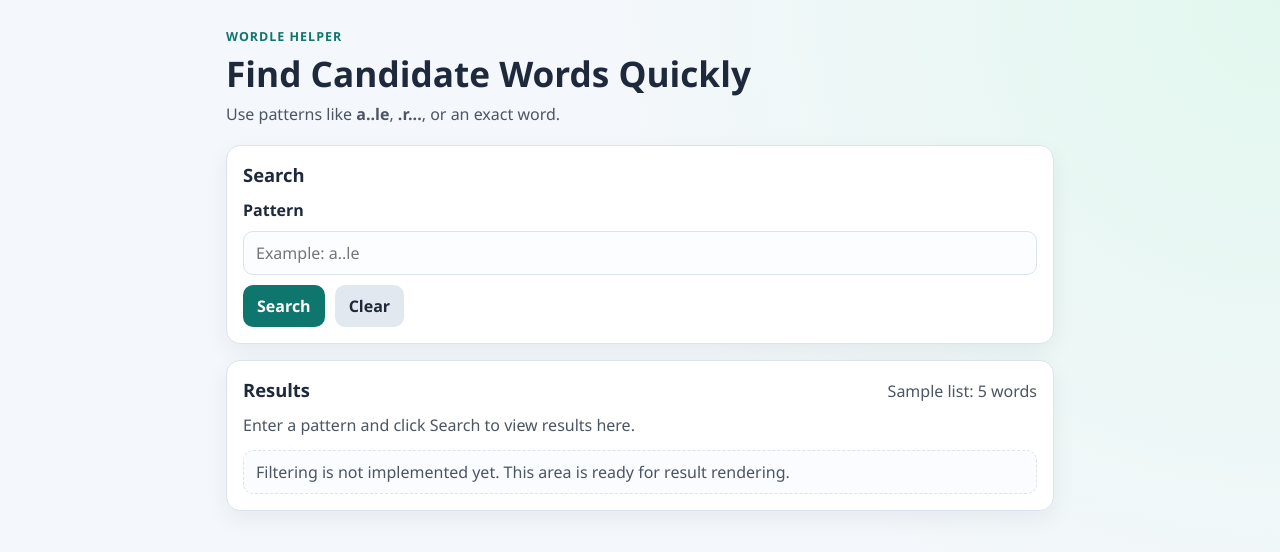
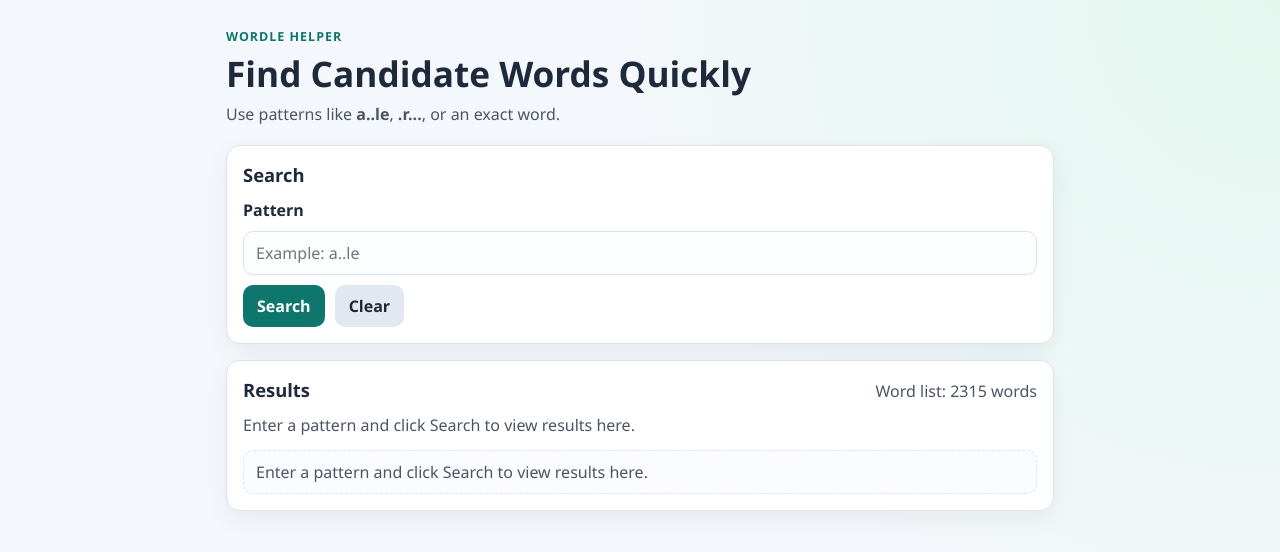
Before and after one commit to vicherm/wordle, a React (Vite) app: page / in a window 1280 px wide. Shown: the top 552 px of the page. Built offline with nearby package versions, Linux system fonts and the light colour scheme.

Commit message:
filterring added

```diff
--- a/package.json
+++ b/package.json
@@ -6,13 +6,15 @@
   "scripts": {
     "dev": "vite",
     "build": "vite build",
-    "preview": "vite preview"
+    "preview": "vite preview",
+    "test": "vitest run"
   },
   "dependencies": {
     "react": "^18.3.1",
     "react-dom": "^18.3.1"
   },
   "devDependencies": {
-    "vite": "^5.4.10"
+    "vite": "^5.4.10",
+    "vitest": "^2.1.8"
   }
 }
--- a/src/components/ResultsPanel.jsx
+++ b/src/components/ResultsPanel.jsx
@@ -1,22 +1,20 @@
 import React from "react";
 
-function ResultsPanel({ hasSearched, helperText, words }) {
+function ResultsPanel({ hasSearched, helperText, words, totalWords }) {
   return (
     <section className="panel" aria-labelledby="results-heading">
       <div className="panel-head">
         <h2 id="results-heading">Results</h2>
-        <p className="results-count">Sample list: {words.length} words</p>
+        <p className="results-count">
+          {hasSearched ? `Matches: ${words.length}` : `Word list: ${totalWords} words`}
+        </p>
       </div>
 
       <p className="helper-text">{helperText}</p>
 
-      {!hasSearched && (
-        <p className="empty-state">
-          Filtering is not implemented yet. This area is ready for result rendering.
-        </p>
-      )}
+      {(!hasSearched || words.length === 0) && <p className="empty-state">{helperText}</p>}
 
-      {hasSearched && (
+      {hasSearched && words.length > 0 && (
         <ul className="result-list" aria-label="Sample words">
           {words.map((word) => (
             <li key={word}>{word}</li>
--- a/src/pages/HomePage.jsx
+++ b/src/pages/HomePage.jsx
@@ -1,12 +1,14 @@
 import React, { useMemo, useState } from "react";
 import SearchPanel from "../components/SearchPanel.jsx";
 import ResultsPanel from "../components/ResultsPanel.jsx";
-
-const sampleWords = ["crane", "slate", "adieu", "stare", "alone"];
+import { getWordList } from "../services/wordListService.js";
+import { filterWordsByPattern, isPatternValid } from "../utils/wordFilter.js";
 
 function HomePage() {
+  const [wordList] = useState(() => getWordList());
   const [pattern, setPattern] = useState("");
   const [searchedPattern, setSearchedPattern] = useState("");
+  const [results, setResults] = useState([]);
 
   const hasSearched = searchedPattern.length > 0;
   const normalizedPattern = pattern.trim().toLowerCase();
@@ -16,16 +18,32 @@
       return "Enter a pattern and click Search to view results here.";
     }
 
-    return `Search executed for pattern: ${searchedPattern}`;
-  }, [hasSearched, searchedPattern]);
+    if (!isPatternValid(searchedPattern)) {
+      return "Pattern can only contain letters and . placeholders.";
+    }
+
+    if (results.length === 0) {
+      return `No matches found for \"${searchedPattern}\".`;
+    }
+
+    return `Found ${results.length} matches for \"${searchedPattern}\".`;
+  }, [hasSearched, searchedPattern, results.length]);
 
   const handleSearch = () => {
+    if (!normalizedPattern) {
+      setSearchedPattern("");
+      setResults([]);
+      return;
+    }
+
     setSearchedPattern(normalizedPattern);
+    setResults(filterWordsByPattern(wordList, normalizedPattern));
   };
 
   const handleClear = () => {
     setPattern("");
     setSearchedPattern("");
+    setResults([]);
   };
 
   return (
@@ -50,7 +68,8 @@
         <ResultsPanel
           hasSearched={hasSearched}
           helperText={helperText}
-          words={sampleWords}
+          words={results}
+          totalWords={wordList.length}
         />
       </main>
     </div>
--- /dev/null
+++ b/src/services/wordListService.js
@@ -0,0 +1,21 @@
+import wordListRaw from "../resources/wordle-answers.txt?raw";
+
+const fallbackWords = ["crane", "slate", "adieu", "stare", "alone"];
+
+export function parseWordList(rawText) {
+  if (!rawText) {
+    return [];
+  }
+
+  const words = rawText
+    .split("\n")
+    .map((line) => line.trim().toLowerCase())
+    .filter((line) => /^[a-z]+$/.test(line));
+
+  return [...new Set(words)];
+}
+
+export function getWordList() {
+  const parsed = parseWordList(wordListRaw);
+  return parsed.length > 0 ? parsed : fallbackWords;
+}
--- /dev/null
+++ b/src/utils/wordFilter.js
@@ -0,0 +1,46 @@
+const VALID_PATTERN_REGEX = /^[a-z.]+$/;
+
+export function normalizePattern(input) {
+  return input.trim().toLowerCase();
+}
+
+export function isPatternValid(pattern) {
+  return VALID_PATTERN_REGEX.test(pattern);
+}
+
+export function matchesPattern(word, pattern) {
+  const normalizedWord = word.trim().toLowerCase();
+  const normalizedPattern = normalizePattern(pattern);
+
+  if (!normalizedWord || !normalizedPattern) {
+    return false;
+  }
+
+  if (normalizedWord.length !== normalizedPattern.length) {
+    return false;
+  }
+
+  for (let index = 0; index < normalizedPattern.length; index += 1) {
+    const token = normalizedPattern[index];
+
+    if (token === ".") {
+      continue;
+    }
+
+    if (normalizedWord[index] !== token) {
+      return false;
+    }
+  }
+
+  return true;
+}
+
+export function filterWordsByPattern(words, pattern) {
+  const normalizedPattern = normalizePattern(pattern);
+
+  if (!normalizedPattern || !isPatternValid(normalizedPattern)) {
+    return [];
+  }
+
+  return words.filter((word) => matchesPattern(word, normalizedPattern));
+}
```
Also changed, not shown: 5 other files (tests, documents, lock files or other folders).
